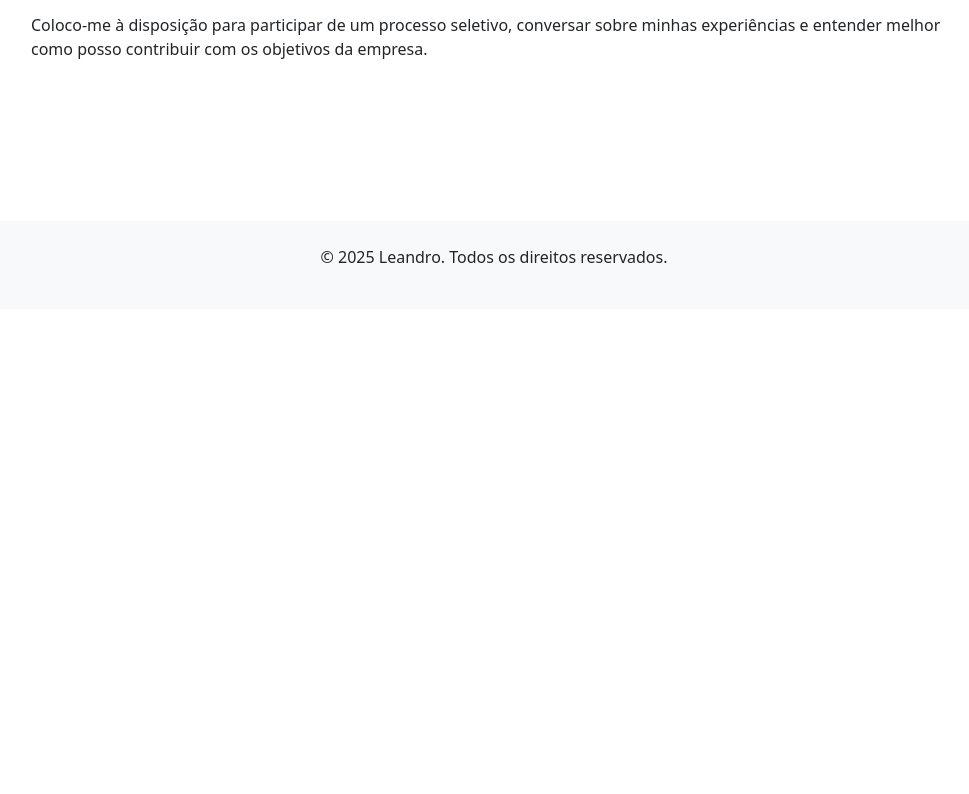
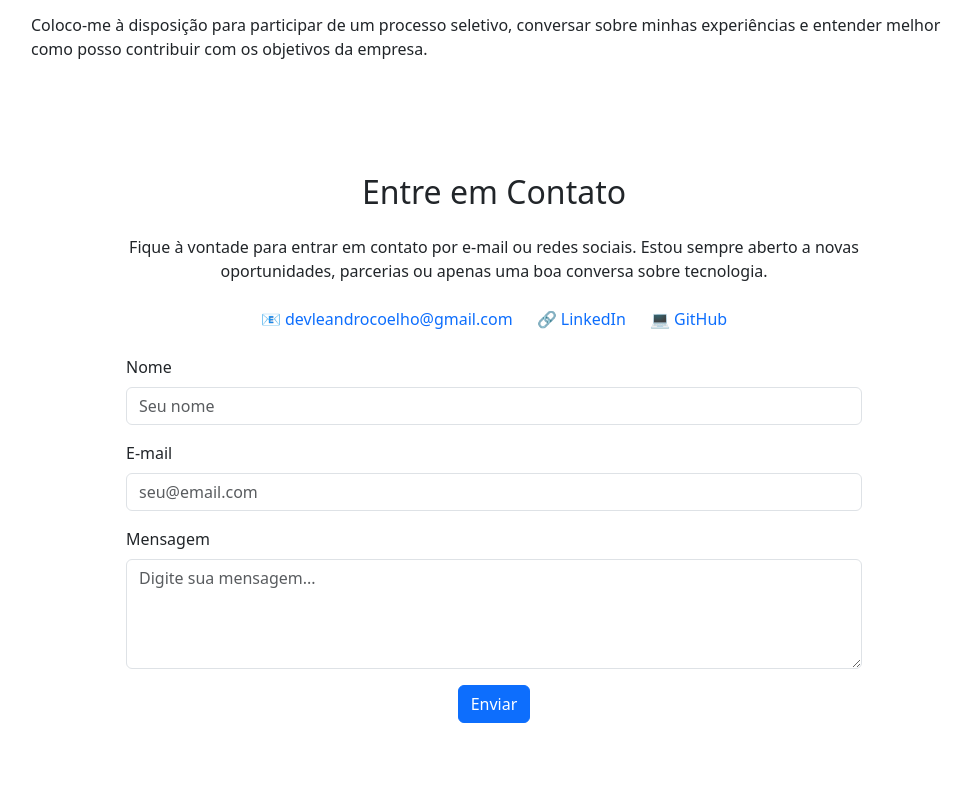
Before and after one commit to devLeandroCoelho/meu-portifolio, a plain HTML site: page index.html in a window 1280 px wide. Shown: the part 1306-2100 px from the top of the page, without its empty margins (146-1115 px from the left). Before the commit the page ends 1615 px from the top, so only its background shows below. Drawn offline with Linux system fonts and the light colour scheme.

Commit message:
Adiciona seção de Contato com links e formulário estilizado

```diff
--- /dev/null
+++ b/component/contato.html
@@ -0,0 +1,38 @@
+<section id="contato" class="container py-5">
+    <div class="row justify-content-center">
+        <div class="col-lg-8 text-center">
+            <h2 class="mb-4">Entre em Contato</h2>
+            <p class="mb-4">Fique à vontade para entrar em contato por e-mail ou redes sociais. Estou sempre aberto a novas oportunidades, parcerias ou apenas uma boa conversa sobre tecnologia.</p>
+
+            <!-- Contatos -->
+            <div class="d-flex justify-content-center gap-4 mb-4 flex-wrap">
+                <a href="mailto:devleandrocoelho@gmail.com" class="text-decoration-none">
+                    📧 devleandrocoelho@gmail.com
+                </a>
+                <a href="https://www.linkedin.com/in/devleandrocoelho" target="_blank" class="text-decoration-none">
+                    🔗 LinkedIn
+                </a>
+                <a href="https://github.com/devleandrocoelho" target="_blank" class="text-decoration-none">
+                    💻 GitHub
+                </a>
+            </div>
+
+            <!-- Formulário de Contato (não funcional, mas estilizado) -->
+            <form>
+                <div class="mb-3 text-start">
+                    <label for="nome" class="form-label">Nome</label>
+                    <input type="text" class="form-control" id="nome" placeholder="Seu nome">
+                </div>
+                <div class="mb-3 text-start">
+                    <label for="email" class="form-label">E-mail</label>
+                    <input type="email" class="form-control" id="email" placeholder="seu@email.com">
+                </div>
+                <div class="mb-3 text-start">
+                    <label for="mensagem" class="form-label">Mensagem</label>
+                    <textarea class="form-control" id="mensagem" rows="4" placeholder="Digite sua mensagem..."></textarea>
+                </div>
+                <button type="submit" class="btn btn-primary">Enviar</button>
+            </form>
+        </div>
+    </div>
+</section>
--- a/index.html
+++ b/index.html
@@ -18,6 +18,8 @@
     <div include-html="component/hero.html"></div>
     <div include-html="component/projetos.html"></div>
     <div include-html="component/sobre.html"></div>
+    <div include-html="component/contato.html"></div>
+
 
 
     <main class="container py-5">
```
